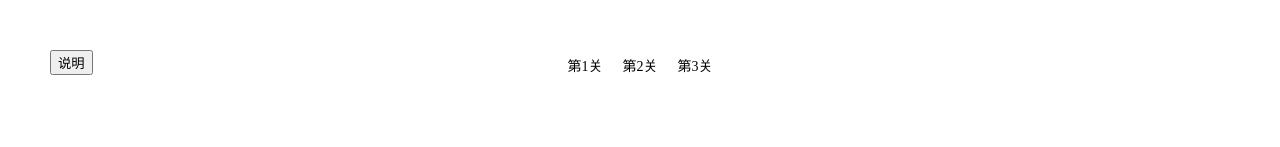
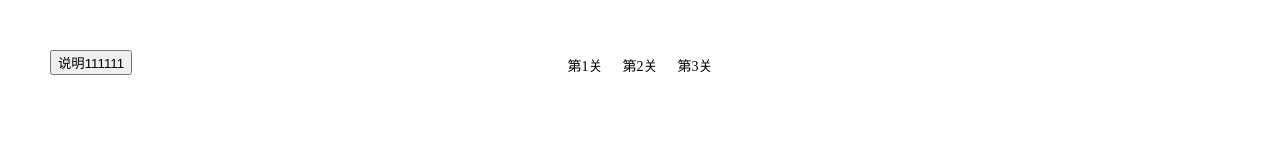
Before and after one commit to gtever99/tanKeDaZhan, a website built with webpack: page index.html in a window 1280 px wide. Shown: the top 147 px of the page. Built offline with nearby package versions, Linux system fonts and the light colour scheme; what custom-dialog would draw is missing.

Commit message:
修改bug

```diff
--- a/index.html
+++ b/index.html
@@ -26,7 +26,7 @@
     </div>
   </div>
   <button class="explain">
-      说明
+      说明111111
   </button>
 </body>
 </html>
```
